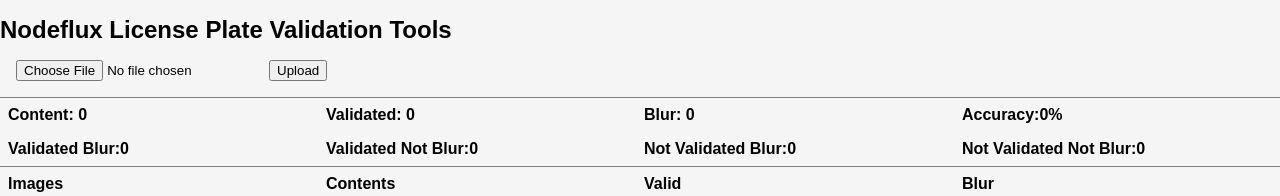
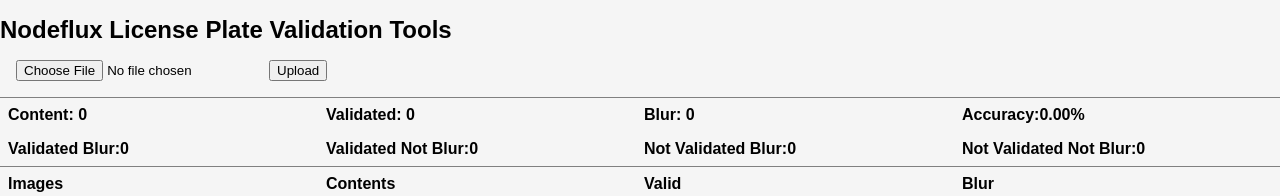
Before and after one commit to eufat/nodeflux-validation, a React (Create React App) app: page / in a window 1280 px wide. Shown: the top 196 px of the page. Built offline with nearby package versions, Linux system fonts and the light colour scheme.

Commit message:
Fix percentage digits

```diff
--- a/src/App.js
+++ b/src/App.js
@@ -285,7 +285,7 @@ class App extends Component {
                             <div className="container">
                                 <h4>
                                     Accuracy:
-                                    {percentValidated}%
+                                    {percentValidated.toFixed(2)}%
                                 </h4>
                             </div>
                             <div className="container">
```
Also changed, not shown: 2 other files (tests, documents, lock files or other folders).
